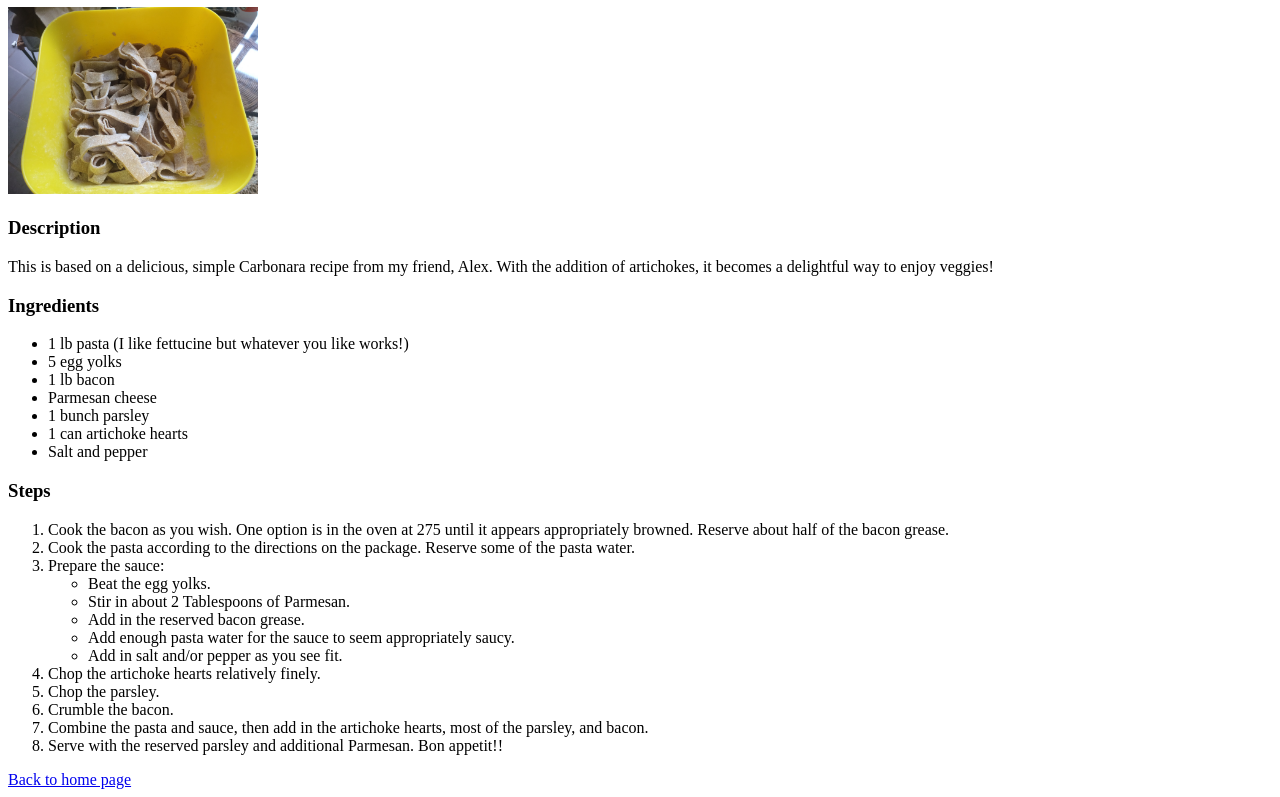
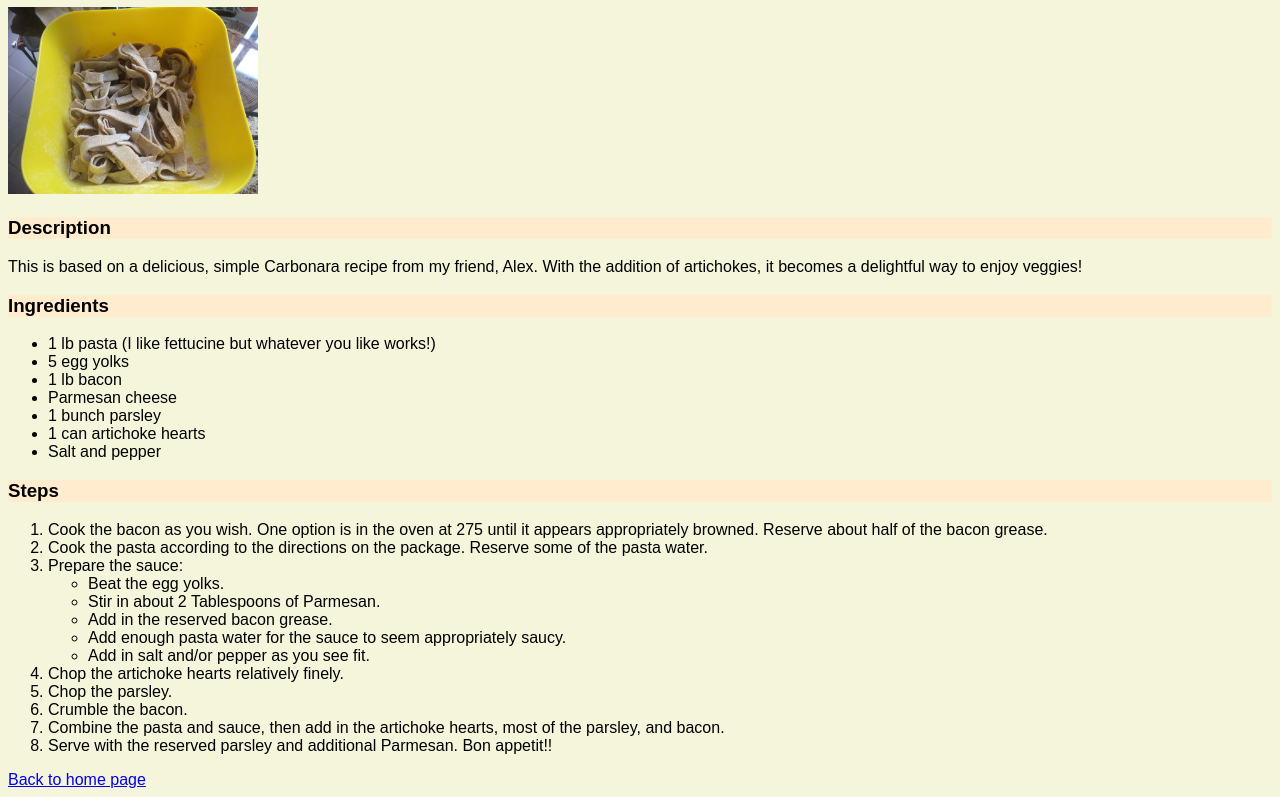
Before and after one commit to mwarres/odin-recipes, a plain HTML site: page recipes/artichoke_carbonara.html in a window 1280 px wide. Shown: the part 73-870 px from the top of the page. Drawn offline with Linux system fonts and the light colour scheme.

Commit message:
feat(styles): Add in basic CSS styling

```diff
--- a/recipes/artichoke_carbonara.html
+++ b/recipes/artichoke_carbonara.html
@@ -3,6 +3,7 @@
 <head>
     <meta charset="UTF-8">
     <title>Artichoke Carbonara</title>
+    <link rel="stylesheet" href="../styles.css">
 </head>
 <body>
     <h1>Artichoke Carbonara</h1>
--- /dev/null
+++ b/styles.css
@@ -0,0 +1,9 @@
+h1,
+h3 {
+    background-color: blanchedalmond;
+}
+
+body {
+    background-color: beige;
+    font-family: Arial;
+}
```
Also changed, not shown: index.html (+1 -0 lines), recipes/avocado_fries.html (+1 -0 lines), recipes/tamarind_mayo.html (+1 -0 lines).
